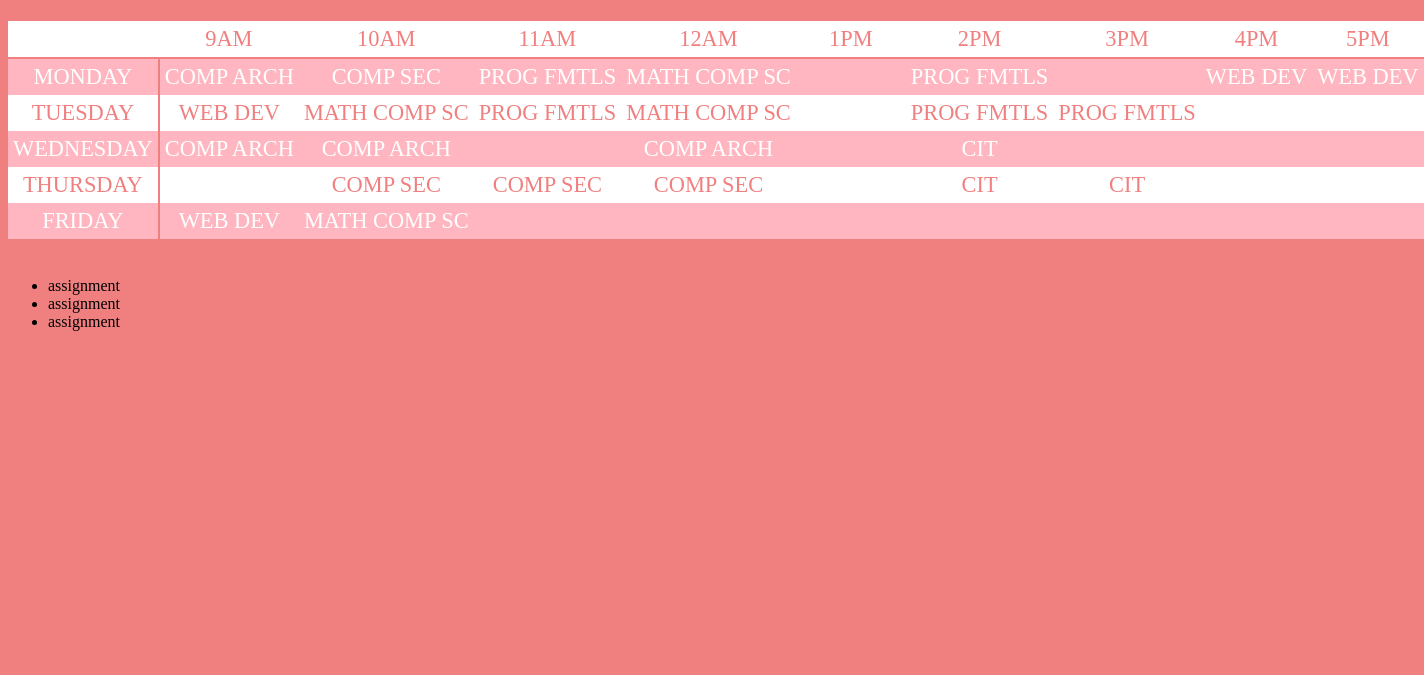
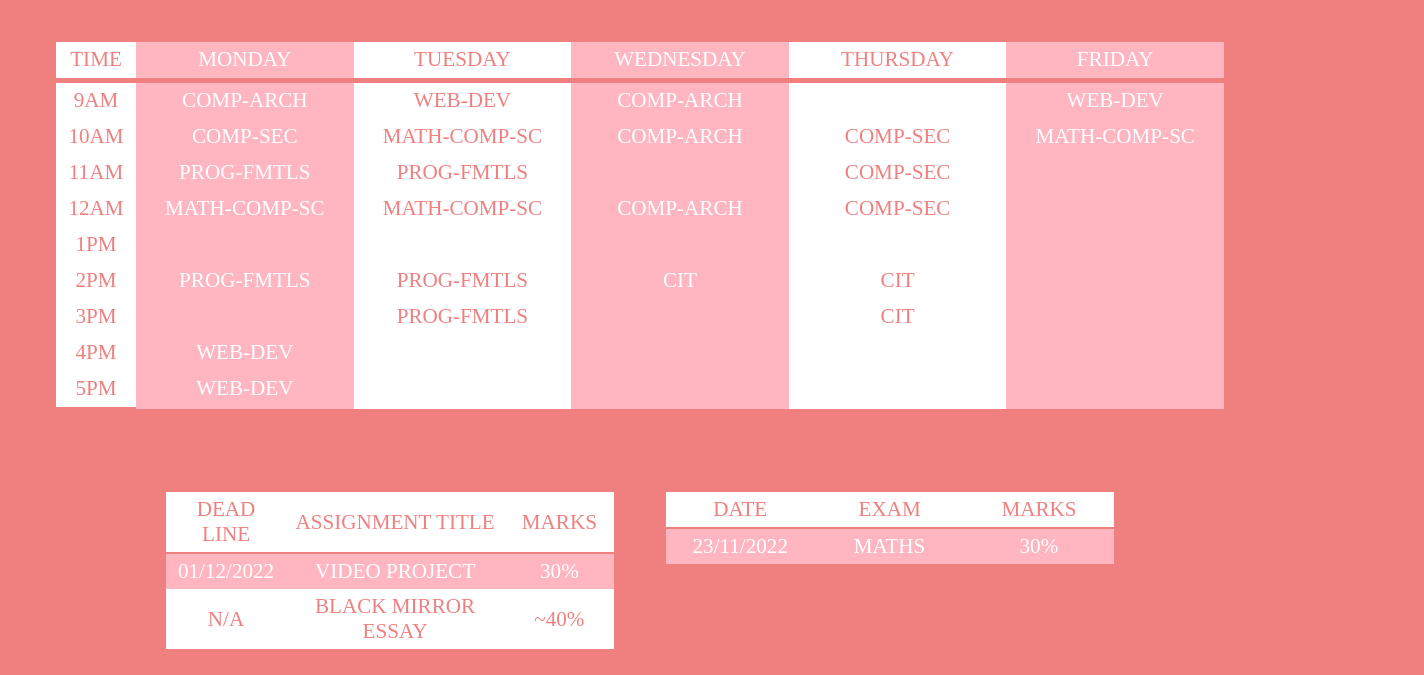
Before and after one commit to Barnabas35/COMP1A, a plain HTML site: page website/sub-pages/comp1ay.html in a window 1280 px wide. Shown: the part 264-939 px from the top of the page, 1424 px wide, since content can reach past the window. Before the commit the page ends 800 px from the top, so only its background shows below. Drawn offline with Linux system fonts and the light colour scheme.

Commit message:
CSS Made Dynamic

```diff
--- a/website/desktop.css
+++ b/website/desktop.css
@@ -1,7 +1,7 @@
 
 h1 {
     width: max-content;
-    margin: 4% auto;
+    margin: 4vw auto;
     color: white;
     font-size: 5em;
     text-decoration: underline;
@@ -13,7 +13,7 @@ body {
 
 table {
     width: max-content;
-    margin: 3% auto;
+    margin: 4.5vw auto;
     background-color: white;
     border-spacing: 0;
     border-collapse: collapse;
@@ -28,7 +28,7 @@ td {
     text-align: center;
     min-width: 100px;
     color: inherit;
-    font-size: 1.4em;
+    font-size: calc(16px + 0.4vw);
     padding: 5px;
 }
 
@@ -56,7 +56,6 @@ a {
 }
 
 .column-div {
-    float: left;
     margin: 2vw;
 }
 
@@ -66,7 +65,17 @@ a {
 }
 
 .to-do-table {
-    width: 35vw;
+    width: 90vw;
+    margin: 0;
+}
+
+.to-do-table tr:nth-child(even) {
+    background-color: lightpink;
+    color: white;
+}
+
+.to-do-table tr:first-child {
+    border-bottom: 2px solid lightcoral;
 }
 
 #left-link {
@@ -97,6 +106,77 @@ a {
     margin: 0 auto;
 }
 
-.hide {
-    visibility: collapse;
+@media only screen and (min-width: 1100px) {
+    .column-div {
+        float: left;
+    }
+
+    .to-do-table {
+        width: 35vw;
+    }
 }
+
+@media only screen and (max-width: 1600px) {
+    .vertical {
+        display: -ms-grid;
+        -ms-grid-rows: auto auto;
+        -ms-grid-columns: auto auto;
+
+    }
+
+    .vertical tbody {
+        -ms-grid-row: 2;
+        -ms-grid-column: 2;
+
+    }
+
+    @supports (display: grid) {
+        .vertical {
+            display: grid;
+            grid-template-columns: min-content min-content;
+            grid-template-rows: auto auto;
+        }
+
+        .vertical tbody {
+            grid-area: body;
+        }
+
+    }
+
+    .vertical tbody {
+        display: flex;
+
+    }
+
+    .vertical tr {
+        width: 17vw;
+        padding: 0;
+    }
+
+    .vertical td {
+        display: block;
+        height: max-content;
+        min-height: 26px;
+    }
+
+    .first-row {
+        max-width: min-content;
+    }
+
+    .first-row td{
+        padding-right: 0;
+        padding-left: 0;
+        max-width: 80px;
+        min-width: 80px;
+    }
+
+    .first-row td:first-child {
+        border-bottom: 5px solid lightcoral;
+    }
+
+    .first-col {
+        border-right: 0;
+        border-bottom: 5px solid lightcoral;
+    }
+
+}
--- a/website/sub-pages/comp1ay.html
+++ b/website/sub-pages/comp1ay.html
@@ -24,9 +24,9 @@
 </nav>
 
 <!-- Schedule table. -->
-<table>
+<table class="vertical">
     <tr class="first-row">
-        <td class="hide"></td>
+        <td>TIME</td>
         <td>9AM</td>
         <td>10AM</td>
         <td>11AM</td>
@@ -39,34 +39,34 @@
     </tr>
     <tr class="dark-row">
         <td class="first-col">MONDAY</td>
-        <td>COMP ARCH</td>
-        <td>COMP SEC</td>
-        <td>PROG FMTLS</td>
-        <td>MATH COMP SC</td>
+        <td>COMP-ARCH</td>
+        <td>COMP-SEC</td>
+        <td>PROG-FMTLS</td>
+        <td>MATH-COMP-SC</td>
         <td></td>
-        <td>PROG FMTLS</td>
+        <td>PROG-FMTLS</td>
         <td></td>
-        <td>WEB DEV</td>
-        <td>WEB DEV</td>
+        <td>WEB-DEV</td>
+        <td>WEB-DEV</td>
     </tr>
     <tr>
         <td class="first-col">TUESDAY</td>
-        <td>WEB DEV</td>
-        <td>MATH COMP SC</td>
-        <td>PROG FMTLS</td>
-        <td>MATH COMP SC</td>
+        <td>WEB-DEV</td>
+        <td>MATH-COMP-SC</td>
+        <td>PROG-FMTLS</td>
+        <td>MATH-COMP-SC</td>
         <td></td>
-        <td>PROG FMTLS</td>
-        <td>PROG FMTLS</td>
+        <td>PROG-FMTLS</td>
+        <td>PROG-FMTLS</td>
         <td></td>
         <td></td>
     </tr>
     <tr class="dark-row">
         <td class="first-col">WEDNESDAY</td>
-        <td>COMP ARCH</td>
-        <td>COMP ARCH</td>
+        <td>COMP-ARCH</td>
+        <td>COMP-ARCH</td>
         <td></td>
-        <td>COMP ARCH</td>
+        <td>COMP-ARCH</td>
         <td></td>
         <td>CIT</td>
         <td></td>
@@ -76,9 +76,9 @@
     <tr>
         <td class="first-col">THURSDAY</td>
         <td></td>
-        <td>COMP SEC</td>
-        <td>COMP SEC</td>
-        <td>COMP SEC</td>
+        <td>COMP-SEC</td>
+        <td>COMP-SEC</td>
+        <td>COMP-SEC</td>
         <td></td>
         <td>CIT</td>
         <td>CIT</td>
@@ -87,8 +87,8 @@
     </tr>
     <tr class="dark-row">
         <td class="first-col">FRIDAY</td>
-        <td>WEB DEV</td>
-        <td>MATH COMP SC</td>
+        <td>WEB-DEV</td>
+        <td>MATH-COMP-SC</td>
         <td></td>
         <td></td>
         <td></td>
@@ -100,11 +100,71 @@
 </table>
 
 <!-- Assignments and upcoming exams. -->
-<ul>
-    <li>assignment</li>
-    <li>assignment</li>
-    <li>assignment</li>
-</ul>
+<section class="simple-center">
+    <div class="column-div">
+        <table class="to-do-table">
+            <tr>
+                <td>
+                    DEAD LINE
+                </td>
+                <td>
+                    ASSIGNMENT TITLE
+                </td>
+                <td>
+                    MARKS
+                </td>
+            </tr>
+            <tr>
+                <td>
+                    01/12/2022
+                </td>
+                <td>
+                    VIDEO PROJECT
+                </td>
+                <td>
+                    30%
+                </td>
+            </tr>
+            <tr>
+                <td>
+                    N/A
+                </td>
+                <td>
+                    BLACK MIRROR ESSAY
+                </td>
+                <td>
+                    ~40%
+                </td>
+            </tr>
+        </table>
+    </div>
+    <div class="column-div">
+        <table class="to-do-table">
+            <tr>
+                <td>
+                    DATE
+                </td>
+                <td>
+                    EXAM
+                </td>
+                <td>
+                    MARKS
+                </td>
+            </tr>
+            <tr>
+                <td>
+                    23/11/2022
+                </td>
+                <td>
+                    MATHS
+                </td>
+                <td>
+                    30%
+                </td>
+            </tr>
+        </table>
+    </div>
+</section>
 
 </body>
 
```
Also changed, not shown: website/sub-pages/comp1ax.html (+52 -30 lines).
